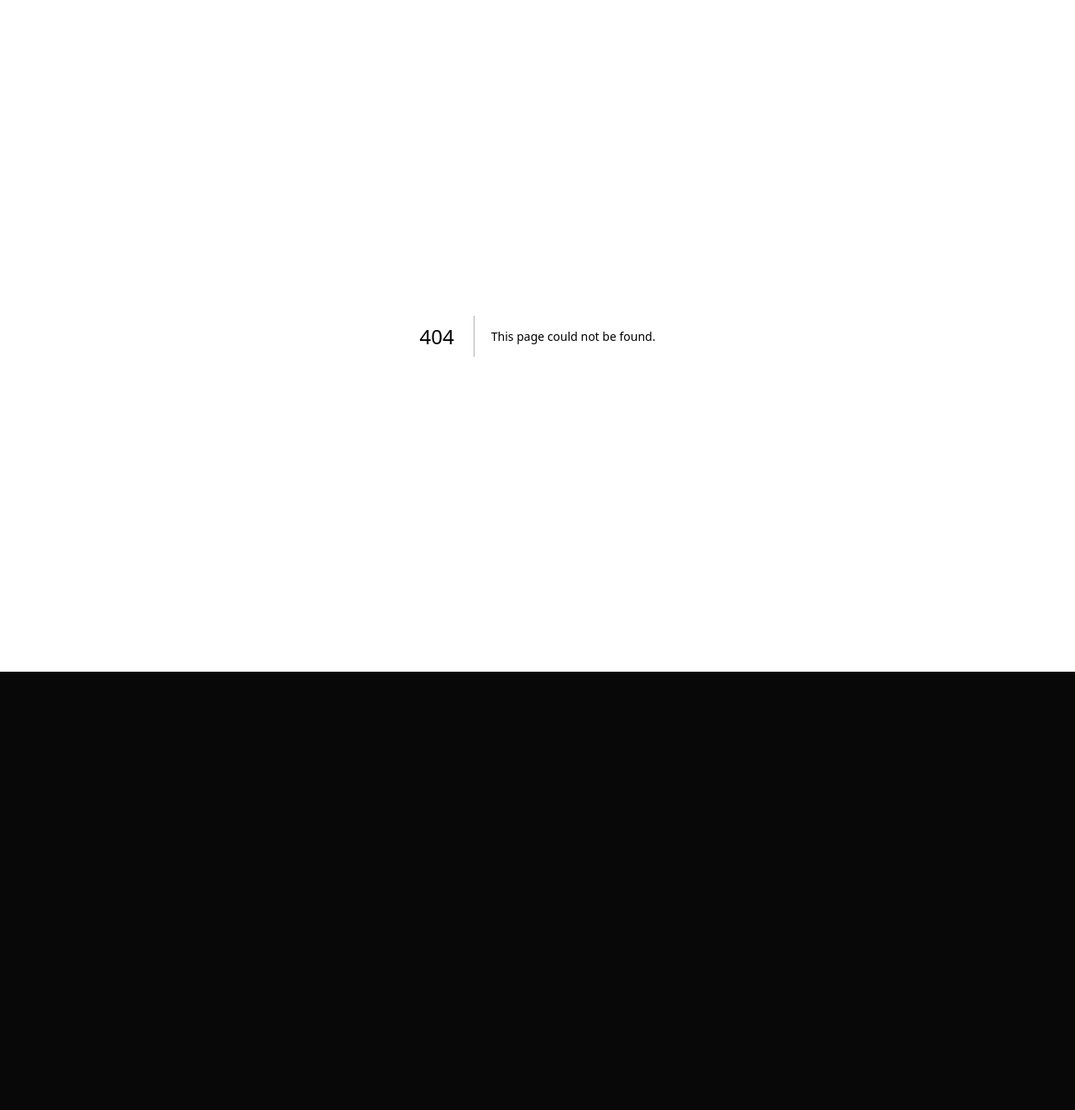
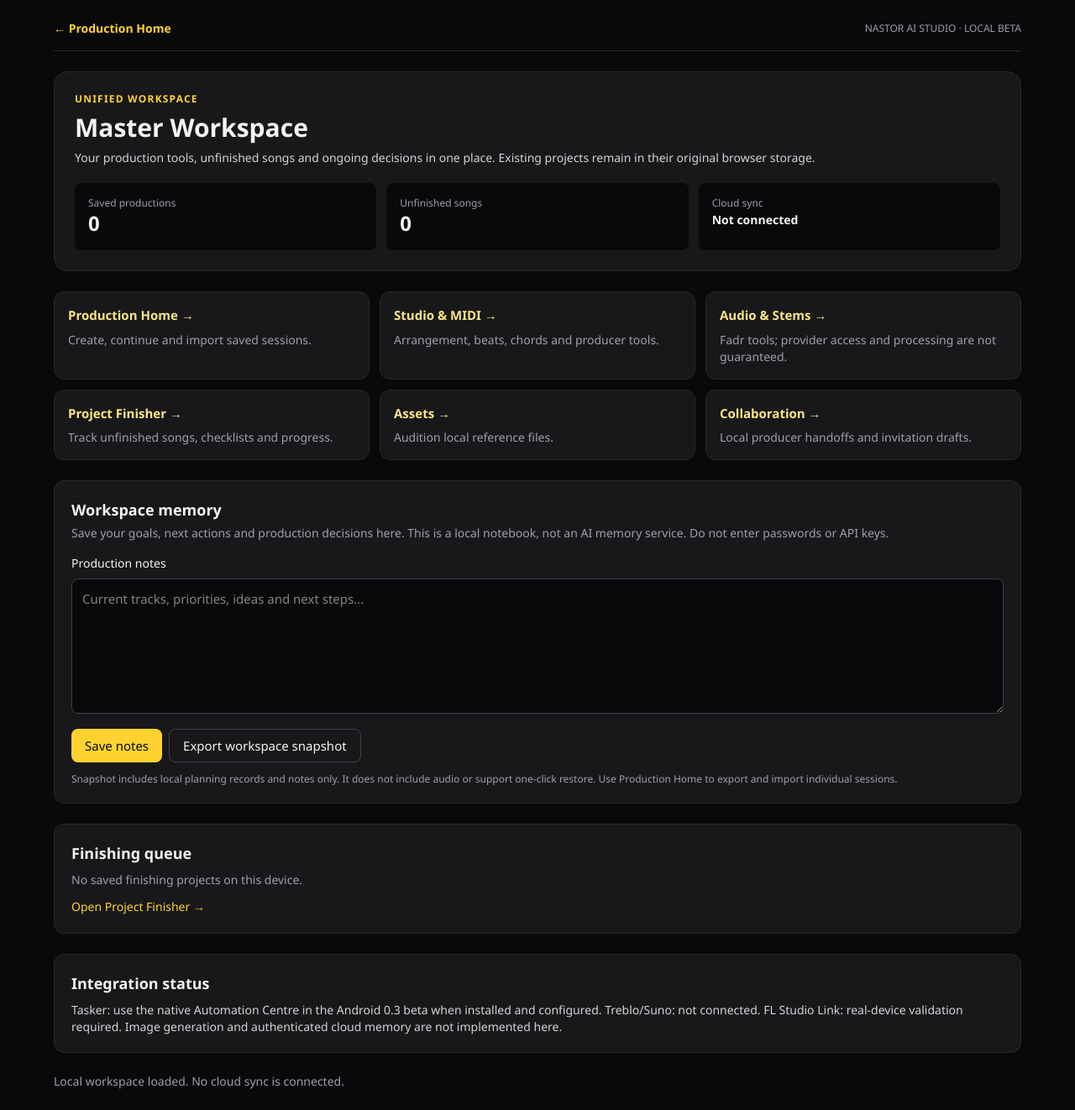
Before and after one commit to DjNastor/Music-production-assistant, a Next.js app: page /workspace in a window 1280 px wide. Before the commit this address had no page. Shown: the whole page at 84% size. Before the commit the page ends 800 px from the top, so only its background shows below. Built offline with nearby package versions, Linux system fonts and the light colour scheme.

Commit message:
Consolidate studio tools and local workspace memory in one dashboard

```diff
--- /dev/null
+++ b/app/workspace/page.tsx
@@ -0,0 +1,106 @@
+"use client";
+
+import Link from "next/link";
+import { useEffect, useState } from "react";
+import { listProjects, getCurrentSession, type ProjectRecord } from "../lib/producer-projects";
+import { listFinishProjects, completion, type FinishProject } from "../lib/finish-projects";
+
+const NOTES_KEY = "nastor-master-workspace-notes-v1";
+const tools = [
+  { title: "Production Home", href: "/", description: "Create, continue and import saved sessions." },
+  { title: "Studio & MIDI", href: "/studio", description: "Arrangement, beats, chords and producer tools." },
+  { title: "Audio & Stems", href: "/studio?view=fadr", description: "Fadr tools; provider access and processing are not guaranteed." },
+  { title: "Project Finisher", href: "/projects", description: "Track unfinished songs, checklists and progress." },
+  { title: "Assets", href: "/studio?view=assets", description: "Audition local reference files." },
+  { title: "Collaboration", href: "/studio?view=collab", description: "Local producer handoffs and invitation drafts." },
+];
+
+export default function MasterWorkspace() {
+  const [projects, setProjects] = useState<ProjectRecord[]>([]);
+  const [finishing, setFinishing] = useState<FinishProject[]>([]);
+  const [notes, setNotes] = useState("");
+  const [ready, setReady] = useState(false);
+  const [notice, setNotice] = useState("Loading local workspace...");
+  useEffect(() => {
+    const timer = window.setTimeout(() => {
+      setProjects(listProjects());
+      setFinishing(listFinishProjects());
+      try {
+        setNotes(window.localStorage.getItem(NOTES_KEY) || "");
+        setNotice("Local workspace loaded. No cloud sync is connected.");
+      } catch {
+        setNotice("Local storage is unavailable. Export important notes before leaving.");
+      }
+      setReady(true);
+    }, 0);
+    return () => window.clearTimeout(timer);
+  }, []);
+
+  function saveNotes() {
+    try {
+      window.localStorage.setItem(NOTES_KEY, notes);
+      setNotice("Workspace notes saved on this device.");
+    } catch {
+      setNotice("Notes could not be saved. Copy them before leaving.");
+    }
+  }
+  function exportWorkspace() {
+    const snapshot = {
+      product: "Nastor AI Studio", schemaVersion: 1, exportType: "master-workspace-snapshot",
+      exportedAt: new Date().toISOString(), notes,
+      currentSession: getCurrentSession(), productions: listProjects(), finishing: listFinishProjects(),
+      limitations: "Planning data only. No audio files, credentials, provider jobs or Tasker tasks included. This combined snapshot is for reference; whole-workspace restore is not implemented.",
+    };
+    const url = URL.createObjectURL(new Blob([JSON.stringify(snapshot, null, 2)], { type: "application/json" }));
+    const a = document.createElement("a");
+    a.href = url;
+    a.download = "nastor-workspace-" + new Date().toISOString().slice(0, 10) + ".json";
+    document.body.appendChild(a);
+    a.click();
+    a.remove();
+    window.setTimeout(() => URL.revokeObjectURL(url), 1000);
+    setNotice("Snapshot export requested. Verify the download in your browser. Android WebView downloads may require Chrome.");
+  }
+  return <main className="min-h-screen bg-[#09090b] px-4 py-6 text-zinc-100 sm:px-8">
+    <div className="mx-auto max-w-6xl space-y-6">
+      <header className="flex flex-wrap items-center justify-between gap-3 border-b border-zinc-800 pb-4">
+        <Link href="/" className="text-sm font-semibold text-amber-300">← Production Home</Link>
+        <span className="text-xs text-zinc-400">NASTOR AI STUDIO · LOCAL BETA</span>
+      </header>
+      <section className="rounded-2xl border border-zinc-800 bg-zinc-900 p-6">
+        <p className="text-xs font-semibold uppercase tracking-widest text-amber-300">Unified workspace</p>
+        <h1 className="mt-2 text-3xl font-bold">Master Workspace</h1>
+        <p className="mt-2 text-sm text-zinc-300">Your production tools, unfinished songs and ongoing decisions in one place. Existing projects remain in their original browser storage.</p>
+        <div className="mt-5 grid grid-cols-2 gap-3 sm:grid-cols-3">
+          <div className="rounded-lg bg-zinc-950 p-4"><p className="text-xs text-zinc-400">Saved productions</p><strong className="text-2xl">{ready ? projects.length : "—"}</strong></div>
+          <div className="rounded-lg bg-zinc-950 p-4"><p className="text-xs text-zinc-400">Unfinished songs</p><strong className="text-2xl">{ready ? finishing.filter(p => p.status !== "finished").length : "—"}</strong></div>
+          <div className="rounded-lg bg-zinc-950 p-4"><p className="text-xs text-zinc-400">Cloud sync</p><strong className="text-sm">Not connected</strong></div>
+        </div>
+      </section>
+      <section className="grid gap-3 sm:grid-cols-2 lg:grid-cols-3" aria-label="Studio tools">
+        {tools.map(tool => <Link key={tool.href} href={tool.href} className="rounded-xl border border-zinc-800 bg-zinc-900 p-4 hover:border-amber-400 focus-visible:outline-2 focus-visible:outline-amber-300"><h2 className="font-semibold text-amber-200">{tool.title} →</h2><p className="mt-2 text-sm text-zinc-400">{tool.description}</p></Link>)}
+      </section>
+      <section className="rounded-xl border border-zinc-800 bg-zinc-900 p-5">
+        <h2 className="text-lg font-semibold">Workspace memory</h2>
+        <p className="mt-1 text-sm text-zinc-400">Save your goals, next actions and production decisions here. This is a local notebook, not an AI memory service. Do not enter passwords or API keys.</p>
+        <label htmlFor="workspace-notes" className="mt-4 block text-sm">Production notes</label>
+        <textarea id="workspace-notes" value={notes} disabled={!ready} maxLength={12000} onChange={e => setNotes(e.target.value)} rows={6} className="mt-2 w-full rounded-lg border border-zinc-700 bg-zinc-950 p-3 text-sm text-white" placeholder="Current tracks, priorities, ideas and next steps..." />
+        <div className="mt-3 flex flex-wrap gap-2">
+          <button type="button" disabled={!ready} onClick={saveNotes} className="rounded-lg bg-amber-300 px-4 py-2 text-sm font-semibold text-zinc-950 disabled:opacity-50">Save notes</button>
+          <button type="button" disabled={!ready} onClick={exportWorkspace} className="rounded-lg border border-zinc-700 px-4 py-2 text-sm disabled:opacity-50">Export workspace snapshot</button>
+        </div>
+        <p className="mt-3 text-xs text-zinc-400">Snapshot includes local planning records and notes only. It does not include audio or support one-click restore. Use Production Home to export and import individual sessions.</p>
+      </section>
+      <section className="rounded-xl border border-zinc-800 bg-zinc-900 p-5">
+        <h2 className="text-lg font-semibold">Finishing queue</h2>
+        {finishing.length ? <ul className="mt-3 space-y-3">{finishing.slice(0, 10).map(p => <li key={p.id} className="flex justify-between gap-3 border-b border-zinc-800 pb-2"><span>{p.title}</span><span className="text-sm text-amber-300">{completion(p)}% checklist</span></li>)}</ul> : <p className="mt-2 text-sm text-zinc-400">No saved finishing projects on this device.</p>}
+        <Link href="/projects" className="mt-3 inline-block text-sm text-amber-300">Open Project Finisher →</Link>
+      </section>
+      <section className="rounded-xl border border-zinc-800 bg-zinc-900 p-5">
+        <h2 className="text-lg font-semibold">Integration status</h2>
+        <p className="mt-2 text-sm text-zinc-300">Tasker: use the native Automation Centre in the Android 0.3 beta when installed and configured. Treblo/Suno: not connected. FL Studio Link: real-device validation required. Image generation and authenticated cloud memory are not implemented here.</p>
+      </section>
+      <p role="status" className="text-sm text-zinc-400">{notice}</p>
+    </div>
+  </main>;
+}
```
